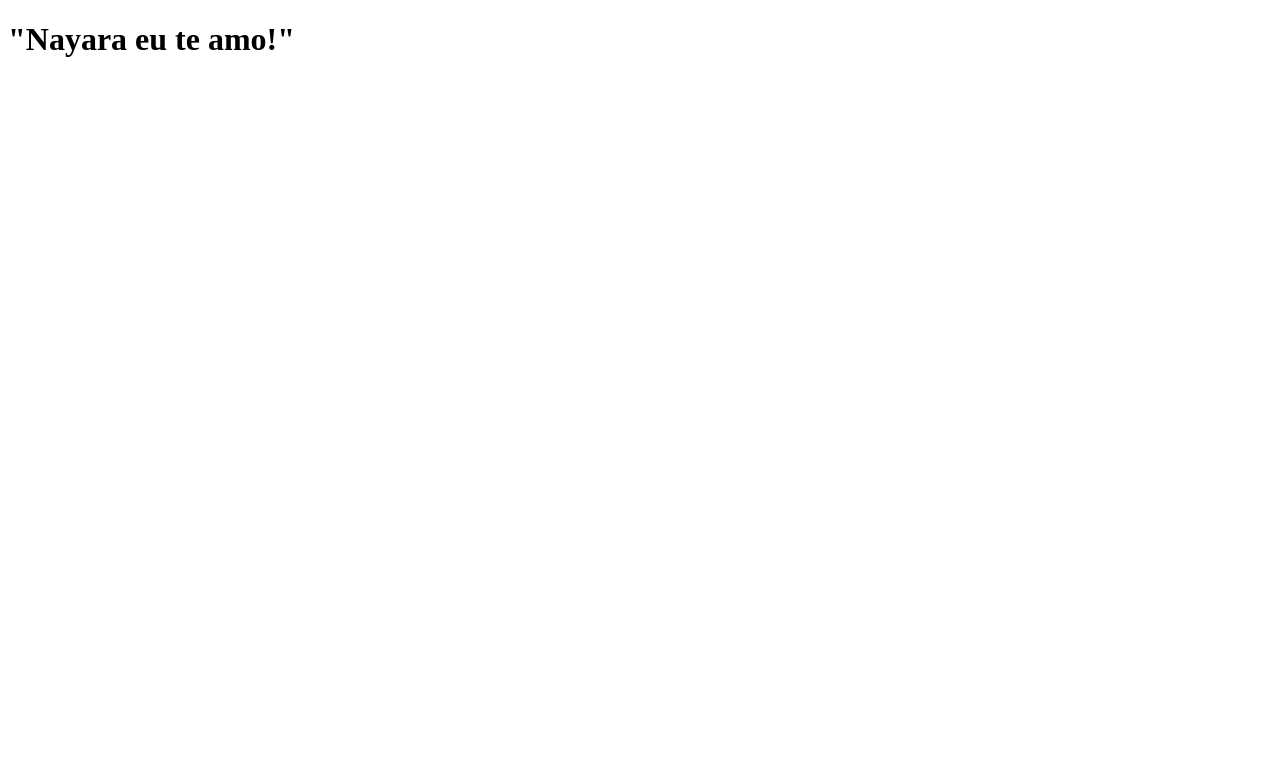
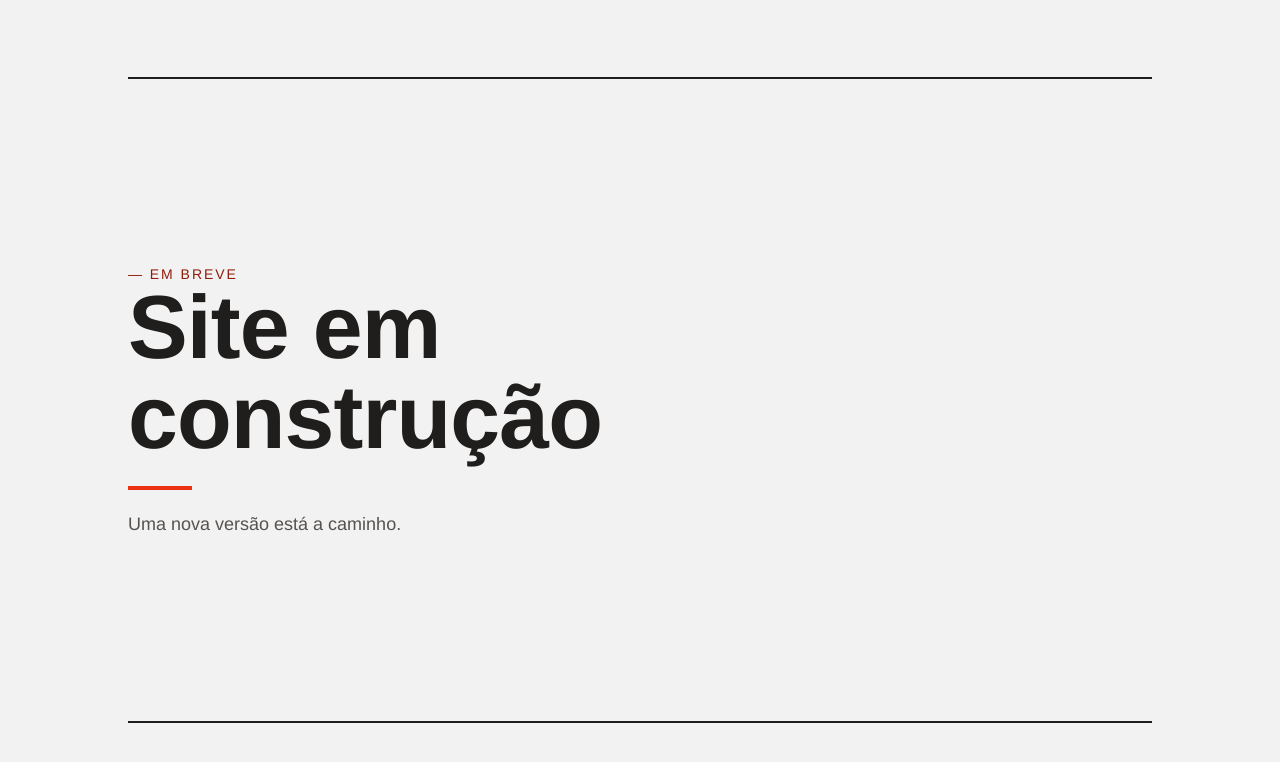
Before and after one commit to 7guilhermesouza/clone-tabnews, a Next.js app: page / in a window 1280 px wide. Shown: the top 762 px of the page. Built offline with nearby package versions, Linux system fonts and the light colour scheme.

Commit message:
Altera a página do site para `em construção`

```diff
--- a/pages/index.js
+++ b/pages/index.js
@@ -1,3 +1,23 @@
+import Head from "next/head";
+
 export default function Home() {
-  return <h1>"Nayara eu te amo!"</h1>;
+  return (
+    <>
+      <Head>
+        <title>Site em construção</title>
+        <meta charSet="UTF-8" />
+        <link rel="stylesheet" href="/style.css" />
+      </Head>
+      <div className="rule-top"></div>
+      <span className="kicker">— Em breve</span>
+      <h1>
+        Site em
+        <br />
+        construção
+      </h1>
+      <div className="bar"></div>
+      <p>Uma nova versão está a caminho.</p>
+      <div className="rule-bottom"></div>
+    </>
+  );
 }
--- /dev/null
+++ b/public/style.css
@@ -0,0 +1,72 @@
+:root {
+  --color-bg: #f3f2f2;
+  --color-text: #201e1d;
+  --color-divider: #201e1d;
+  --color-accent: #ec3013;
+  --color-accent-700: #8f1c0a;
+  --color-neutral-700: #55524f;
+  --font-heading: "Archivo", "Helvetica Neue", Arial, sans-serif;
+  --font-body: "Archivo", "Helvetica Neue", Arial, sans-serif;
+}
+* {
+  box-sizing: border-box;
+}
+html,
+body {
+  margin: 0;
+  height: 100%;
+}
+body {
+  background: var(--color-bg);
+  display: flex;
+  flex-direction: column;
+  justify-content: center;
+  align-items: flex-start;
+  padding: 10vw;
+  overflow: hidden;
+  position: relative;
+}
+.rule-top,
+.rule-bottom {
+  position: absolute;
+  left: 10vw;
+  right: 10vw;
+  height: 2px;
+  background: var(--color-divider);
+}
+.rule-top {
+  top: 6vw;
+}
+.rule-bottom {
+  bottom: 6vw;
+}
+.kicker {
+  font-family: var(--font-body);
+  font-size: 14px;
+  letter-spacing: 0.14em;
+  color: var(--color-accent-700);
+  text-transform: uppercase;
+  margin-bottom: 24px;
+}
+h1 {
+  font-family: var(--font-heading);
+  font-weight: 700;
+  font-size: clamp(40px, 7vw, 96px);
+  line-height: 1;
+  color: var(--color-text);
+  margin: 0 0 24px 0;
+  letter-spacing: -0.01em;
+}
+.bar {
+  width: 64px;
+  height: 4px;
+  background: var(--color-accent);
+  margin-bottom: 24px;
+}
+p {
+  font-family: var(--font-body);
+  font-size: 18px;
+  color: var(--color-neutral-700);
+  max-width: 480px;
+  margin: 0;
+}
```
